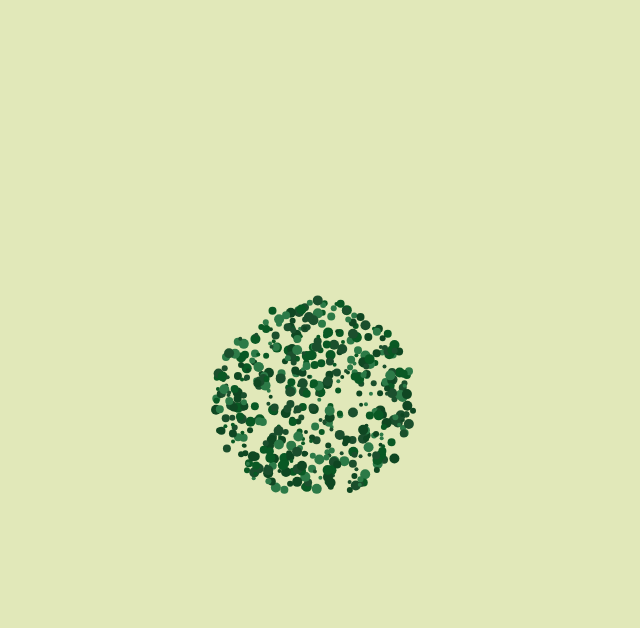
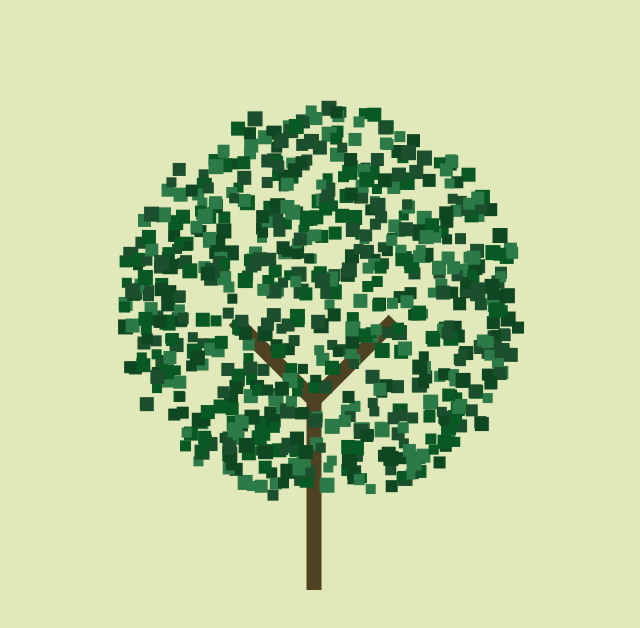
Before and after one commit to jannehuo/canvas-tree, a website built with Parcel: page index.html in a window 1280 px wide. Shown: the whole page, without its empty margins (326-966 px from the left). Built offline with nearby package versions, Linux system fonts and the light colour scheme.

Commit message:
code updated. Added modules for different parts

```diff
--- a/index.html
+++ b/index.html
@@ -4,7 +4,7 @@
   <meta charset="UTF-8">
   <meta name="viewport" content="width=device-width, initial-scale=1.0">
   <meta http-equiv="X-UA-Compatible" content="ie=edge">
-  <title>Bees</title>
+  <title>Tree</title>
   <style>
     body {
       margin: 0;
--- /dev/null
+++ b/src/Tree.js
@@ -0,0 +1,112 @@
+import _ from 'lodash';
+import {randomPointFromCircle} from './utils';
+import {screen, context} from './canvas';
+
+class Leaf {
+  constructor(id,x,y, radius) {
+    const points = randomPointFromCircle(radius);
+    this.spreadValues = {
+      x: x + points.x,
+      y: y + points.y,
+    };
+    this.id = id;
+    this.x = this.spreadValues.x;
+    this.y = this.spreadValues.y;
+    this.x0 = this.x;
+    this.y0 = this.y;
+    this.xVel = 0;
+    this.yVel = 0;
+    this.colors = ["#2c7a47","#1b4f2d","#0f4722","#095924"];
+    this.color = _.sample(this.colors);
+    this.size = _.random(10,15);
+  }
+  draw() {
+    context.fillStyle = this.color;
+    context.fillRect(this.x,this.y,this.size, this.size);
+  }
+  update() {
+    this.draw();
+  }
+
+  getForce(distance) {
+    let force = distance * (1 / 10);
+    return force;
+  }
+  getRepel(distance) {
+    let maxDistance = 100;
+    let force = (maxDistance - distance) / maxDistance;
+
+    if(force < 0 ) {
+      force = 0;
+    }
+    return force;
+  }
+  clear() {
+    context.clearRect(0, 0, screen.w, screen.h);
+  }
+}
+
+class Trunk {
+  constructor(x,y) {
+    this.x = x;
+    this.y = y;
+    this.colors = ["#4f4223","#635533","#443a1f","#564823"];
+    this.color = _.sample(this.colors);
+    this.length = _.random(150,200);
+    this.width = _.random(10,20);
+    this.bottom = this.y + this.length;
+  }
+  draw() {
+    context.beginPath();
+    context.moveTo(this.x,this.y);
+    context.lineTo(this.x, this.bottom);
+    context.lineWidth = this.width;
+    context.strokeStyle = this.color;
+    context.stroke();
+    this.top();
+
+  }
+  top() {
+    context.beginPath();
+    context.moveTo(this.x, this.y);
+    context.lineTo(this.x - 80, this.y - 80);
+    context.moveTo(this.x, this.y);
+    context.lineTo(this.x + 80, this.y - 80);
+    context.lineWidth=this.width;
+    context.strokeStyle='color';
+    context.stroke();
+  }
+  update() {
+    this.draw();
+  }
+}
+
+class Tree {
+  constructor(size, radius) {
+    this.size = size;
+    this.radius = radius;
+    this.leaves = [];
+    this.trunk;
+    this.createTrunk();
+    this.createLeaves();
+  }
+  createLeaves() {
+    _.times(this.size, (i) => {
+      this.leaves.push(new Leaf(
+        i,
+        screen.w / 2,
+        (screen.h / 2) - 100,
+        this.radius
+      ));
+    });
+  }
+  createTrunk() {
+    this.trunk = new Trunk(screen.w / 2, screen.h / 2);
+  }
+  draw() {
+    this.trunk.update();
+    this.leaves.forEach(leaf => leaf.update());
+  }
+}
+
+export default Tree;
--- /dev/null
+++ b/src/Wind.js
@@ -0,0 +1,31 @@
+import {screen, context} from './canvas';
+
+class Wind {
+  constructor() {
+    this.lineColor = "#f2f2f2";
+    this.lineWidth = 10;
+    this.from = {x:0,y:0};
+    this.to = {x:0,y:0};
+    this.drawing = false;
+  }
+  draw() {
+    if(this.drawing) {
+      context.beginPath();
+      context.moveTo(this.from.x, this.from.y);
+      context.lineTo(this.to.x, this.to.y);
+      context.lineWidth = this.lineWidth;
+      context.strokeStyle = this.lineColor;
+      context.stroke();
+    }
+  }
+  release() {
+    this.drawing = false;
+    this.from = {x:0,y:0};
+    this.to = {x:0,y:0};
+  }
+  direction() {
+
+  }
+}
+
+export default Wind;
--- /dev/null
+++ b/src/World.js
@@ -0,0 +1,46 @@
+import Tree from './Tree';
+import Wind from './Wind';
+import {screen} from './canvas';
+
+const treeSizes = {
+  large: 700,
+  medium: 500,
+  small: 300
+};
+
+const radiusSizes = {
+  large: 200,
+  medium: 150,
+  small: 100
+};
+
+const treeSize = {};
+
+if(screen.w > 1024) {
+  treeSize.radius = radiusSizes.large;
+  treeSize.size = treeSizes.large;
+} else if(screen.w > 768 && screen.w < 1024) {
+  treeSize.radius = radiusSizes.medium;
+  treeSize.size = treeSizes.medium;
+} else {
+  treeSize.radius = radiusSizes.small;
+  treeSize.size = treeSizes.small;
+}
+
+class World {
+  constructor() {
+    this.create();
+    this.tree;
+    this.wind;
+  }
+  create() {
+    this.tree = new Tree(treeSize.size, treeSize.radius);
+    this.wind = new Wind();
+  }
+  update() {
+    this.tree.draw();
+    this.wind.draw();
+  }
+}
+
+export default World;
--- /dev/null
+++ b/src/canvas.js
@@ -0,0 +1,14 @@
+const c = document.getElementById('canvas');
+const context = c.getContext('2d');
+const screen = {
+  w: window.innerWidth,
+  h: window.innerHeight
+};
+
+export function init() {
+  c.width = screen.w;
+  c.height = screen.h;
+}
+
+export {screen}
+export {context}
--- a/src/main.js
+++ b/src/main.js
@@ -1,119 +1,35 @@
 import _ from 'lodash';
-import {randomPointFromCircle} from './utils'
-const c = document.getElementById('canvas');
-const context = c.getContext('2d');
-const screen = {
-  w: window.innerWidth,
-  h: window.innerHeight
+import {init, screen, context} from './canvas';
+import World from './World';
+
+init();
+const world = new World();
+
+window.addEventListener('mousedown', (e) => {
+  world.wind.from = {
+    x: e.clientX,
+    y: e.clientY
+  };
+  window.addEventListener('mousemove', inputMove, false);
+});
+
+window.addEventListener('mouseup', (e) => {
+  world.wind.release();
+  window.removeEventListener('mousemove', inputMove, false);
+});
+
+const inputMove = (e) => {
+  world.wind.drawing = true;
+  world.wind.to = {
+    x: e.clientX,
+    y: e.clientY
+  };
 };
-
-let mouseClick = {
-  x:false,
-  y:false
-};
-
-let mousePos = {
-  x:0,
-  y:0
-};
-
-c.width = screen.w;
-c.height = screen.h;
-const amount = 500;
-
-class Leaf {
-  constructor(id,x,y) {
-    const points = randomPointFromCircle(screen.h / 8);
-    this.spreadValues = {
-      x: x + points.x,
-      y: y + points.y,
-    };
-    this.id = id;
-    this.x = this.spreadValues.x;
-    this.y = this.spreadValues.y;
-    this.x0 = this.x;
-    this.y0 = this.y;
-    this.xVel = 0;
-    this.yVel = 0;
-    this.colors = ["#2c7a47","#1b4f2d","#0f4722","#095924"];
-    this.color = _.sample(this.colors);
-    this.radius = _.random(2,5);
-  }
-  draw() {
-    context.beginPath();
-    context.arc(this.x, this.y, this.radius, 0, 2 * Math.PI);
-    context.fillStyle = this.color;
-    context.fill();
-  }
-  update() {
-    this.draw();
-  }
-
-  getForce(distance) {
-    let force = distance * (1 / 10);
-    return force;
-  }
-  getRepel(distance) {
-    let maxDistance = 100;
-    let force = (maxDistance - distance) / maxDistance;
-
-    if(force < 0 ) {
-      force = 0;
-    }
-    return force;
-  }
-}
-
-class Tree {
-  constructor(size) {
-    this.size = size;
-    this.leaves = [];
-    this.createLeaves();
-  }
-  createLeaves() {
-    _.times(this.size, (i) => {
-      this.leaves.push(new Leaf(
-        i,
-        screen.w / 2,
-        screen.h / 2
-      ));
-    });
-  }
-  draw() {
-    this.leaves.forEach(leaf => leaf.update());
-  }
-}
-
-window.addEventListener('click', (e) => {
-
-},true);
-
-window.addEventListener('mousemove', (e) => {
-
-},true);
-
-window.addEventListener('touchmove', (e) => {
-  const touch = e.touches[0];
-},true);
-
-const updateMousePos = (x,y) => {
-  mousePos = {
-    x: x,
-    y: y
-  };
-}
-
-const updateMouseClickPos = (x,y) => {
-  mouseCLick = {
-    x: x,
-    y: y
-  };
-}
 
 const animate = () => {
   requestAnimationFrame(animate);
   context.clearRect(0, 0, screen.w, screen.h);
-  tree.draw();
+  world.update();
 };
-const tree = new Tree(amount);
+
 animate();
```
Also changed, not shown: dist/index.html, dist/index.js, 2 other files.
